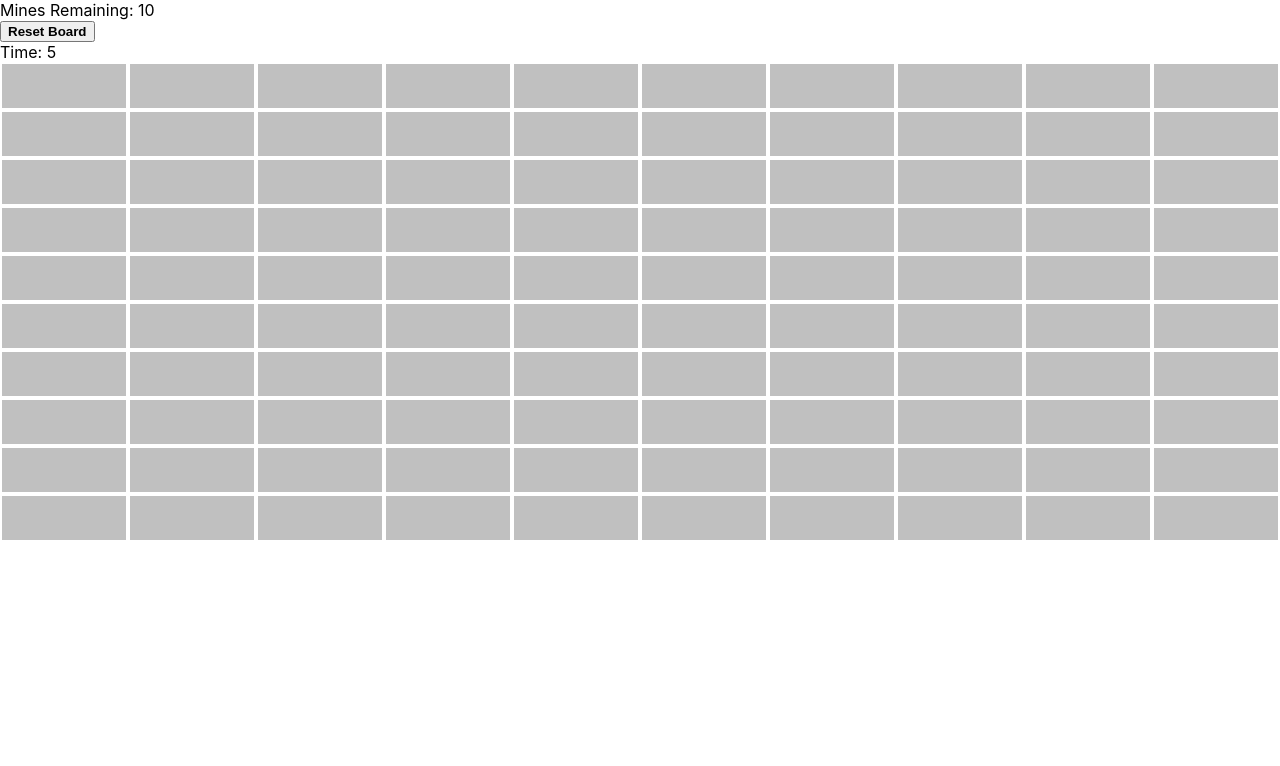
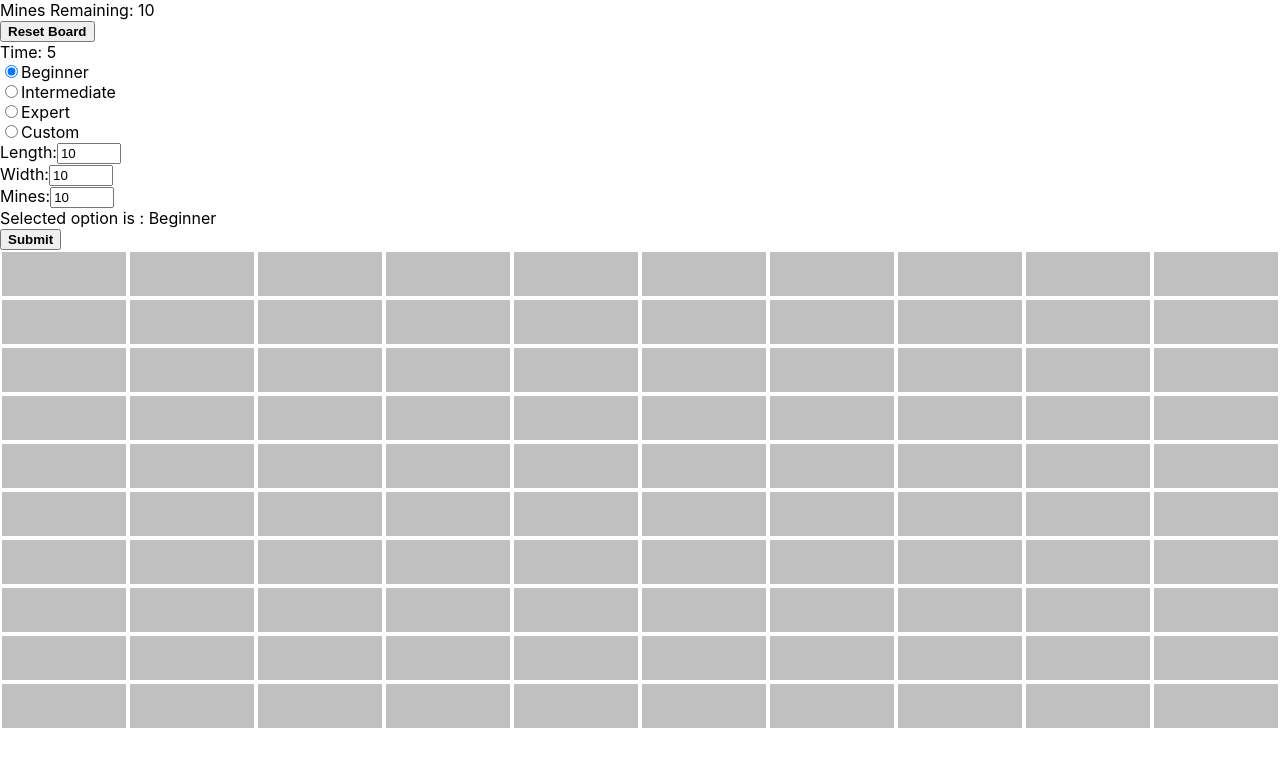
Before and after one commit to jsmithb117/minesweeper, a React (Create React App) app: page / in a window 1280 px wide. Shown: the top 766 px of the page. Built offline with nearby package versions, Linux system fonts and the light colour scheme.

Commit message:
Renders BottomForm which creates a new standard or custom sized board onSubmit

```diff
--- a/src/App.tsx
+++ b/src/App.tsx
@@ -5,13 +5,15 @@ import { useAppSelector } from './features/hooks';
 import { useDispatch } from 'react-redux';
 import { IInitialState } from './features/initialState';
 import { useEffect } from 'react';
-import { incrementTime, setMinesDisplay } from './features/actionCreators';
+import { incrementTime, newBoardAction, setMinesDisplay,  } from './features/actionCreators';
 import Form from './components/Form';
 
 function App() {
   document.addEventListener('contextmenu', event => event.preventDefault());
   const win = useAppSelector((state: IInitialState) => state.click.win);
   const loss = useAppSelector((state: IInitialState) => state.click.loss);
+  const length = useAppSelector((state: IInitialState) => state.form.length);
+  const width = useAppSelector((state: IInitialState) => state.form.width);
   const mines = useAppSelector((state: IInitialState) => state.form.mines);
   const dispatch = useDispatch();
 
@@ -31,6 +33,11 @@ function App() {
     }, 1000);
     return () => clearInterval(timeInterval);
   });
+
+  useEffect(() => {
+    console.log('dispatching a new board, mines: ', mines);
+    dispatch(newBoardAction(length, width, mines))
+  }, [dispatch, length, width, mines])
 
   return (
     <div className={className}>
--- /dev/null
+++ b/src/components/BottomForm.tsx
@@ -0,0 +1,136 @@
+import { useState } from 'react';
+import { useDispatch } from 'react-redux';
+import {
+  setLength,
+  setWidth,
+  setMines
+} from '../features/actionCreators';
+
+const BottomForm = () => {
+  const dispatch = useDispatch();
+  const beginner = 'Beginner';
+  const intermediate = 'Intermediate';
+  const expert = 'Expert';
+  const custom = 'Custom';
+
+  const [selected, setSelected] = useState(beginner);
+  const [length, setStateLength] = useState(10);
+  const [width, setStateWidth] = useState(10);
+  const [mines, setStateMines] = useState(10);
+
+  const formSubmit = (e: React.FormEvent<EventTarget>) => {
+    e.preventDefault();
+
+    dispatch(setLength(length));
+    dispatch(setWidth(width));
+    dispatch(setMines(mines));
+  }
+  const onRadioChange = (e: any) => {
+    const val = e.target.value;
+    if (val === beginner) {
+      setStateLength(8);
+      setStateWidth(8);
+      setStateMines(8);
+    }
+    if (val === intermediate) {
+      setStateLength(13);
+      setStateWidth(15);
+      setStateMines(40);
+    }
+    if (val === expert) {
+      setStateLength(16);
+      setStateWidth(30);
+      setStateMines(99);
+    }
+    setSelected(e.target.value);
+  };
+
+  return (
+    <div className="bottomform">
+      <form onSubmit={formSubmit}>
+        <div className="radio">
+          <label>
+            <input
+              type="radio"
+              value={beginner}
+              checked={selected === beginner}
+              onChange={onRadioChange}
+            />
+            {beginner}
+          </label>
+        </div>
+        <div className="radio">
+          <label>
+            <input
+              type="radio"
+              value={intermediate}
+              checked={selected === intermediate}
+              onChange={onRadioChange}
+            />
+            {intermediate}
+          </label>
+        </div>
+        <div className="radio">
+          <label>
+            <input
+              type="radio"
+              value={expert}
+              checked={selected === expert}
+              onChange={onRadioChange}
+            />
+            {expert}
+          </label>
+        </div>
+        <div className="radio">
+          <label>
+            <input
+              type="radio"
+              value={custom}
+              checked={selected === custom}
+              onChange={onRadioChange}
+            />
+            {custom}
+            <div className="number length">
+              {"Length:"}
+              <input
+                type="number"
+                value={length}
+                min="10"
+                max="100"
+                onChange={(e) => setStateLength(parseInt(e.target.value))}
+              />
+            </div>
+            <div className="number width">
+              {"Width:"}
+              <input
+                type="number"
+                value={width}
+                min="10"
+                max="100"
+                onChange={(e) => setStateWidth(parseInt(e.target.value))}
+              />
+            </div>
+            <div className="number mines">
+              {"Mines:"}
+              <input
+                type="number"
+                value={mines}
+                min="10"
+                max="100"
+                onChange={(e) => setStateMines(parseInt(e.target.value))}
+              />
+            </div>
+          </label>
+        </div>
+        <div>
+          Selected option is : {selected}
+        </div>
+        <button className="btn btn-default" type="submit">
+          Submit
+        </button>
+      </form>
+    </div>
+  );
+};
+
+export default BottomForm;
--- a/src/components/Form.tsx
+++ b/src/components/Form.tsx
@@ -1,8 +1,10 @@
 import TopForm from './TopForm';
+import BottomForm from './BottomForm';
 
 const Form = () => (
   <div className="forms">
     <TopForm />
+    <BottomForm />
   </div>
 );
 
--- a/src/features/actionCreators.ts
+++ b/src/features/actionCreators.ts
@@ -18,8 +18,16 @@ export interface IFormPayload extends IForm {
   payload: number,
 };
 
+export interface IFormBoard extends IForm {
+  payload: {
+    length: number,
+    width: number,
+    mines: number,
+  };
+};
+
 export interface IClickPayload extends IForm {
-  payload: IPiece,
+  payload: any,
 };
 
 export interface IForm {
@@ -57,10 +65,11 @@ export const setMines = (mines: number) => {
   return action;
 };
 
-export const newBoardAction = () => {
-  const action: IForm = {
+export const newBoardAction = (length: number, width: number, mines: number) => {
+  const action: IFormBoard = {
     type: NEWBOARD,
-  };
+    payload: { length, width, mines },
+    };
   return action;
 };
 
--- a/src/features/reducer.ts
+++ b/src/features/reducer.ts
@@ -13,14 +13,16 @@ import {
   INCREMENTMINESDISPLAY,
   DECREMENTMINESDISPLAY,
   SETMINESDISPLAY,
-  RESETWINLOSS
+  RESETWINLOSS,
+  NEWBOARD,
 } from './actionCreators';
 import zeroFinder from './zeroFinder';
 import checkWin from './checkWin';
 import { IInitialState, IClickState, IFormState, initialState } from './initialState';
-import { IPiece, backupPiece } from './boardCreator';
+import boardCreator, { IPiece, backupPiece } from './boardCreator';
+import { IFormBoard } from './actionCreators';
 
-export const clickReducer = (state: IInitialState = initialState, action: IClickPayload) => {
+export const clickReducer = (state: IInitialState = initialState, action: IFormBoard | IClickPayload ) => {
   if (state?.click?.win || state?.click?.loss) {
     return state;
   }
@@ -55,12 +57,15 @@ export const clickReducer = (state: IInitialState = initialState, action: IClick
       }
     });
   }
-  //   if (action.type === NEWBOARD) {
-  //   return produce(state, (draft: Draft<IClickState>) => {
-  //     draft.board = boardCreator(draft.length, draft.width, draft.mines, false);
-  //     return draft;
-  //   });
-  // }
+    if (action.type === NEWBOARD) {
+    return produce(state, (draft: Draft<IClickState>) => {
+      const length = action.payload.length;
+      const width = action.payload.width;
+      const mines = action.payload.mines;
+      draft.board = boardCreator(length, width, mines, false);
+      return draft;
+    });
+  }
   if (action.type === REVERTBOARD) {
     return produce(state, (draft: Draft<IClickState>) => {
       draft.board = draft.originalBoard;
```
